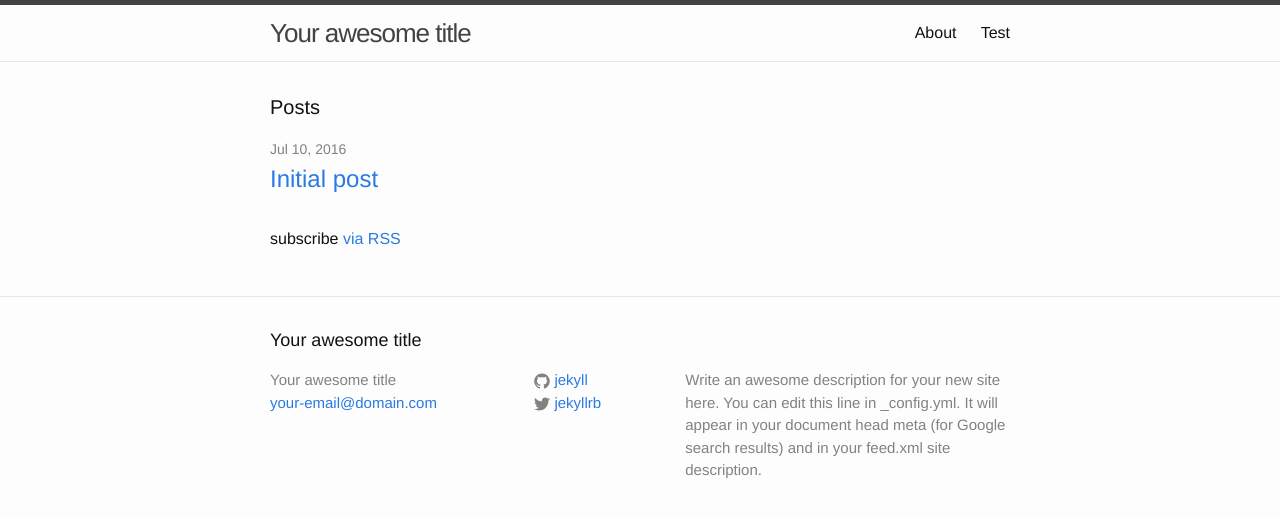
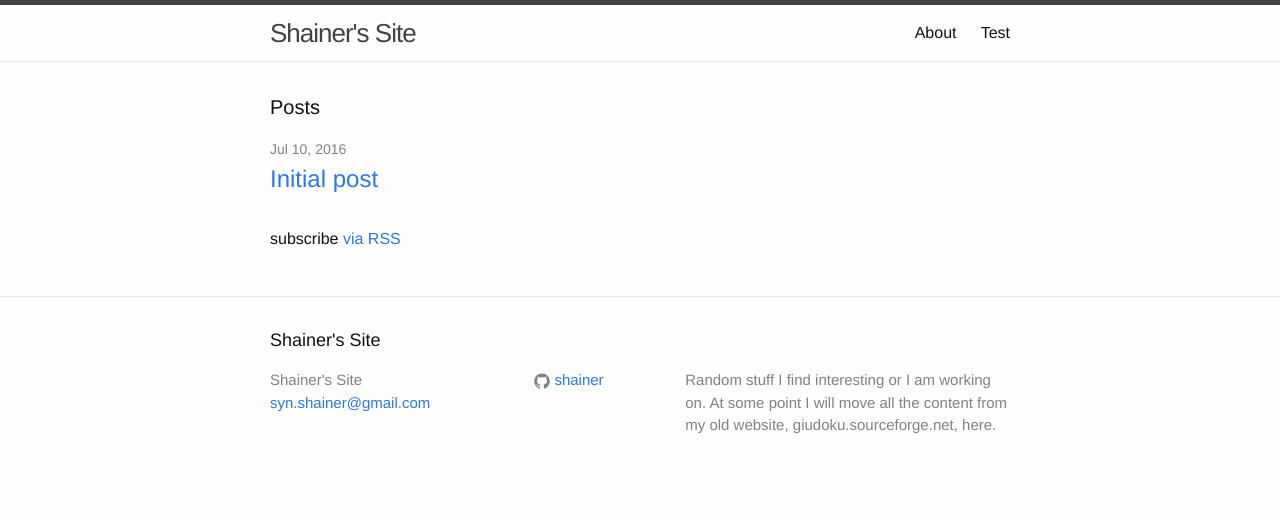
Before and after one commit to shainer/shainer.github.io, a Jekyll site: the page built from index.html, in a window 1280 px wide. Shown: the top 517 px of the page. Built offline with Jekyll 4.4.1, drawn with Linux system fonts in a browser that asks for light colours.

Commit message:
Add proper headers and footers.

```diff
--- a/_config.yml
+++ b/_config.yml
@@ -6,16 +6,14 @@
 # 'jekyll serve'. If you change this file, please restart the server process.
 
 # Site settings
-title: Your awesome title
-email: your-email@domain.com
+title: Shainer's Site
+email: syn.shainer@gmail.com
 description: > # this means to ignore newlines until "baseurl:"
-  Write an awesome description for your new site here. You can edit this
-  line in _config.yml. It will appear in your document head meta (for
-  Google search results) and in your feed.xml site description.
+  Random stuff I find interesting or I am working on. At some point I will
+  move all the content from my old website, giudoku.sourceforge.net, here.
 baseurl: "" # the subpath of your site, e.g. /blog
-url: "http://yourdomain.com" # the base hostname & protocol for your site
-twitter_username: jekyllrb
-github_username:  jekyll
+url: "http://shainer.github.io" # the base hostname & protocol for your site
+github_username:  shainer
 
 # Build settings
 markdown: kramdown
```
